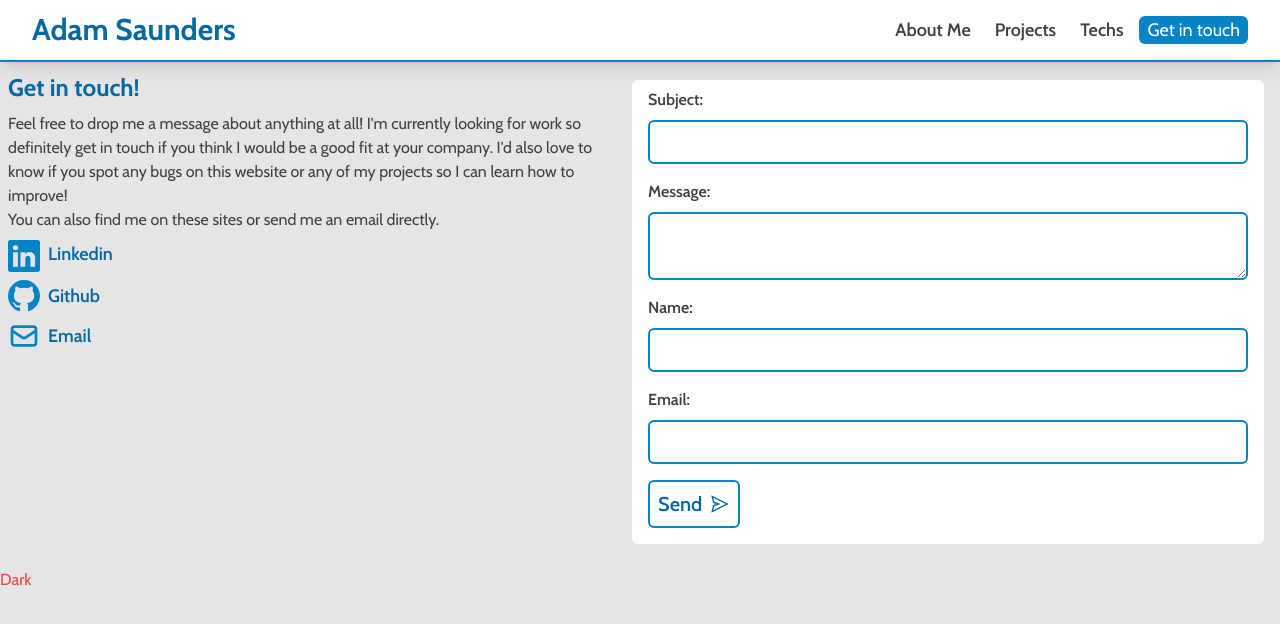
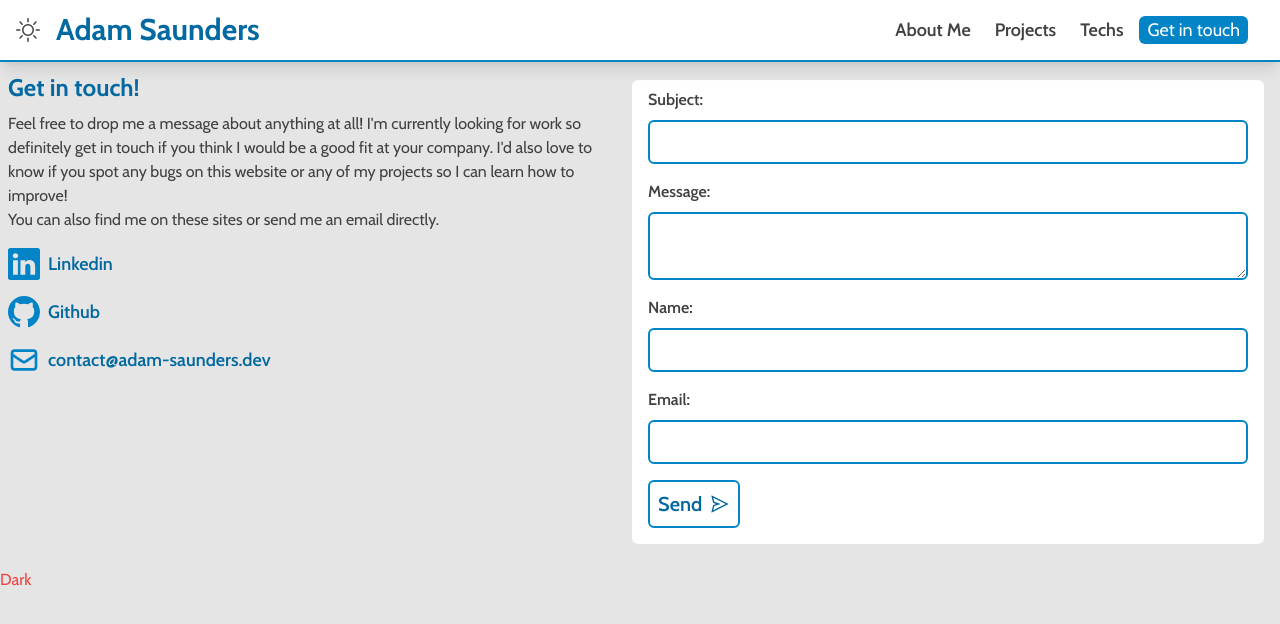
Before and after one commit to AdamSaunders26/as-portfolio, a Next.js app: page /contact in a window 1280 px wide. Shown: the top 624 px of the page. Built offline with nearby package versions, Linux system fonts and the light colour scheme.

Commit message:
add dark-mode button

```diff
--- a/app/DarkModeHTML.tsx
+++ b/app/DarkModeHTML.tsx
@@ -16,8 +16,8 @@ export default function DarkModeHTML({ font, children }: Props) {
       lang="en"
       className={darkMode ? font.className + " dark " : font.className}
     >
-      <body className="bg-neutral-200 dark:bg-neutral-900 h-screen container mx-auto flex flex-col ">
-        <Header setDarkMode={setDarkMode} />
+      <body className="bg-neutral-200 dark:bg-neutral-900 text-neutral-700 dark:text-neutral-200 h-screen container mx-auto flex flex-col ">
+        <Header darkMode={darkMode} setDarkMode={setDarkMode} />
         {children}
         <p
           className="text-red-500"
--- a/app/Header.tsx
+++ b/app/Header.tsx
@@ -2,10 +2,13 @@
 import Link from "next/link";
 import { usePathname } from "next/navigation";
 import { Dispatch, SetStateAction } from "react";
+import { BsSun, BsMoon } from "react-icons/bs";
 
 export default function Header({
+  darkMode,
   setDarkMode,
 }: {
+  darkMode: boolean;
   setDarkMode: Dispatch<SetStateAction<boolean>>;
 }) {
   const pathname = usePathname();
@@ -15,7 +18,19 @@ export default function Header({
   const currentClass = " bg-sky-600 text-white dark:text-black font-light";
   return (
     <header className="flex flex-col px-4 py-2 justify-between items-center shadow-lg font-semibold bg-white dark:bg-neutral-900 w-screen left-0 top-0 fixed z-20  text-neutral-700 dark:text-neutral-200 border-b-2 border-sky-600 sm:flex-row">
-      <div>
+      <div className="flex ">
+        <div
+          onClick={() => {
+            setDarkMode((curr) => !curr);
+          }}
+          className=" place-self-center"
+        >
+          {darkMode ? (
+            <BsMoon className="w-6 h-6 active:scale-50 active:duration-100" />
+          ) : (
+            <BsSun className="w-6 h-6 active:scale-50 active:duration-100" />
+          )}
+        </div>
         <h1 className="font-bold text-3xl mx-4 text-center sm:text-2xl lg:text-3xl text-sky-700 dark:text-sky-500">
           Adam Saunders
         </h1>
--- a/app/contact/page.tsx
+++ b/app/contact/page.tsx
@@ -92,7 +92,7 @@ export default function ContactPage() {
   const validClass =
     " border-sky-600 focus:outline-none focus:ring focus:ring-sky-600 ";
   const emailRegex = /^[\w-\.]+@([\w-]+\.)+[\w-]{2,4}$/g;
-
+  const logoClass = "flex items-center mt-2 sm:mt-4  sm:w-max";
   return (
     <main className="flex flex-col sm:flex-row  m-2 mt-24 sm:mt-16  text-neutral-700">
       <div>
@@ -108,15 +108,43 @@ export default function ContactPage() {
         <p className="mx-2 sm:mx-0">
           You can also find me on these sites or send me an email directly.
         </p>
-        <ul className="mx-2 sm:mx-0 flex justify-around sm:flex-col text-sky-700 font-semibold text-lg">
-          <li className="flex items-cente mt-2">
-            <BsLinkedin className="w-8 h-8 mr-2 text-sky-600" /> Linkedin
+        <ul className="mx-4 sm:mx-0  flex justify-between sm:flex-col text-sky-700 font-semibold text-lg">
+          <li>
+            <a
+              className={logoClass}
+              target="_break"
+              href="https://www.linkedin.com/in/adam-saunders-13a304142/"
+            >
+              <BsLinkedin className="w-8 h-8 mr-2 text-sky-600" /> Linkedin
+            </a>
           </li>
-          <li className="flex items-center mt-2">
-            <BsGithub className="w-8 h-8 mr-2 text-sky-600" /> Github
+          <li>
+            <a
+              className={logoClass}
+              target="_break"
+              href="https://github.com/AdamSaunders26"
+            >
+              <BsGithub className="w-8 h-8 mr-2 text-sky-600" /> Github
+            </a>
           </li>
-          <li className="flex items-center mt-2">
-            <HiOutlineMail className="w-8 h-8 mr-2 text-sky-600" /> Email
+          <li>
+            <a
+              className={logoClass + " hidden sm:flex"}
+              target="_blank"
+              href="mailto:contact@adam-saunders.dev"
+            >
+              <HiOutlineMail className="w-8 h-8 mr-2 text-sky-600" />{" "}
+              contact@adam-saunders.dev
+            </a>
+          </li>
+          <li>
+            <a
+              className={logoClass + " sm:hidden "}
+              target="_blank"
+              href="mailto:contact@adam-saunders.dev"
+            >
+              <HiOutlineMail className="w-8 h-8 mr-2 text-sky-600" /> Email
+            </a>
           </li>
         </ul>
       </div>
```
Also changed, not shown: 1 other file (tests, documents, lock files or other folders).
